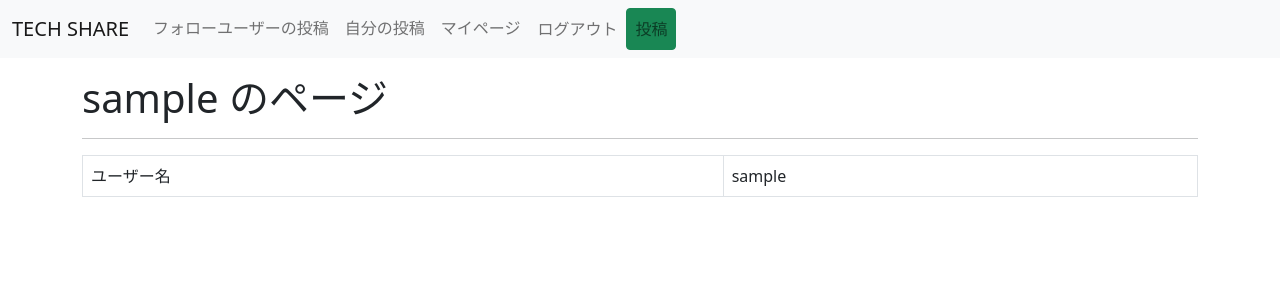
After one commit to NAOHIROITO2178/Django_Web_Application, a Django app: page /account/user_page/1/ in a window 1280 px wide. The commit adds this page. Shown: the top 300 px of the page. Run offline with Django 5.2, Linux system fonts and the light colour scheme; tables that the repository leaves empty hold one stand-in row (values such as "Sample post").

```diff
--- a/account/urls.py
+++ b/account/urls.py
@@ -6,8 +6,11 @@ app_name ='account'
 urlpatterns = [
     path('login/', views.Login.as_view(), name='login'), # 追加
     path('logout/', views.Logout.as_view(), name='logout'), # 追加
-    path('my_page/<int:pk>/', views.MyPage.as_view(), name='my_page'), # 追加
-    path('user_update/<int:pk>', views.UserUpdate.as_view(), name='user_update'), # 登録情報の更新
+    # ログインユーザーのマイページ
+    path('my_page/', views.MyPage.as_view(), name='my_page'),  # pk不要で自分のページを表示
+    # 他のユーザーのマイページ
+    path('user_page/<int:pk>/', views.UserPage.as_view(), name='user_page'),  # 他ユーザーのページ
+    path('user_update/<int:pk>', views.UserUpdate.as_view(), name='user_update'),
     path('signup/', views.Signup.as_view(), name='signup'), # サインアップ
     path('signup_done/', views.SignupDone.as_view(), name='signup_done'), # サインアップ完了
     path('password_change/', views.PasswordChange.as_view(), name='password_change'), # パスワード変更
--- a/account/views.py
+++ b/account/views.py
@@ -1,4 +1,4 @@
-from django.shortcuts import render, redirect, resolve_url # 追加
+from django.shortcuts import render, redirect, resolve_url, get_object_or_404 # 追加
 from django.views import generic
 from django.contrib.auth.views import LoginView, LogoutView, PasswordChangeView, PasswordChangeDoneView # 追加
 from django.contrib.auth import get_user_model # 追加
@@ -40,11 +40,21 @@ class OnlyYouMixin(UserPassesTestMixin):
         return user.pk == self.kwargs['pk']
 
 
-'''マイページ'''
-class MyPage(OnlyYouMixin, generic.DetailView):
+class MyPage(LoginRequiredMixin, generic.DetailView):
     model = User
     template_name = 'account/my_page.html'
-    # モデル名小文字(user)でモデルインスタンスがテンプレートファイルに渡される
+
+    def get_object(self):
+        # ログインしているユーザーの情報を取得
+        return self.request.user
+
+class UserPage(generic.DetailView):
+    model = User
+    template_name = 'account/user_page.html'
+
+    def get_object(self):
+        # 他のユーザーの情報を取得
+        return get_object_or_404(User, pk=self.kwargs['pk'])
 
 '''サインアップ'''
 class Signup(generic.CreateView):
--- a/snsapp/views.py
+++ b/snsapp/views.py
@@ -17,14 +17,13 @@ from .serializer import PostSerializer, ConnectionSerializer, CommentSerializer
 # Djangoは私たちのために1つのキーを作成し（デフォルトでは、各レコードごとに1ずつ増える数字で、たとえば1、2、3です）、
 # 各投稿に pk というフィールド名で追加します。
 
-
 class Home(LoginRequiredMixin, ListView):
-    """HOMEページで、日本語のIT・Web業界関連の新着ニュースを表示"""
     model = Post
     template_name = 'snsapp/list.html'
 
     def get_context_data(self, **kwargs):
         context = super().get_context_data(**kwargs)
+        return context
 
 class MyPost(LoginRequiredMixin, ListView):
    """自分の投稿のみ表示"""
--- /dev/null
+++ b/template/account/user_page.html
@@ -0,0 +1,19 @@
+{% extends 'base.html' %}
+
+{% block content %}
+<div class="container">
+  <h1>{{ user.username }} のページ</h1>
+  <hr>
+
+  <!-- 他のユーザーの情報 -->
+  <table class="table table-bordered">
+    <tbody>
+      <tr>
+        <td>ユーザー名</td>
+        <td>{{ user.username }}</td>
+      </tr>
+    </tbody>
+  </table>
+
+</div>
+{% endblock %}
--- a/template/base.html
+++ b/template/base.html
@@ -31,7 +31,7 @@
               <a class="nav-link" href="{% url 'account:login' %}">ログイン</a>
               <a class="nav-link" href="{% url 'account:signup' %}">サインアップ</a>
               {% else %}
-              <a class="nav-link" href="{% url 'account:my_page' request.user.pk %}">マイページ</a>
+              <a class="nav-link" href="{% url 'account:my_page' %}">マイページ</a>
               <form action="{% url 'account:logout' %}" method="post">
                 {% csrf_token %}
                 <button type="submit" class="nav-link btn btn-link">ログアウト</button>
--- a/template/snsapp/detail.html
+++ b/template/snsapp/detail.html
@@ -10,7 +10,7 @@
   <div class="alert alert-success" role="alert">
       <p>カテゴリ：{{object.category}}</p>
       <p>タイトル：{{object.title}}</p>
-      <p>投稿者：{{object.user}}</p>
+      <p>投稿者：<a href="{% if user == object.user %}{% url 'account:my_page' %}{% else %}{% url 'account:user_page' object.user.pk %}{% endif %}">{{object.user.username}}</a></p>
       <p>投稿内容：{{ object.content | markdown_to_html | safe }}</p>
 
       {% if object.tag.all %}
--- a/template/snsapp/follow_list.html
+++ b/template/snsapp/follow_list.html
@@ -14,7 +14,7 @@
       <div class="alert alert-success" role="alert">
          <p>カテゴリ：{{item.category}}</p>
          <p>タイトル：<a href="{% url 'snsapp:detail' item.pk %}">{{item.title}}</a></p>
-         <p>投稿者：{{item.user.username}}</p>
+         <p>投稿者：<a href="{% if user == item.user %}{% url 'account:my_page' %}{% else %}{% url 'account:user_page' item.user.pk %}{% endif %}">{{item.user.username}}</a></p>
 
          {% if item.tag.all %}
          <p>
--- a/template/snsapp/list.html
+++ b/template/snsapp/list.html
@@ -14,8 +14,7 @@
       <div class="alert alert-success" role="alert">
          <p>カテゴリ：{{item.category}}</p>
          <p>タイトル：<a href="{% url 'snsapp:detail' item.pk %}">{{item.title}}</a></p>
-         <p>投稿者：{{item.user.username}}</p>
-
+         <p>投稿者：<a href="{% if user == item.user %}{% url 'account:my_page' %}{% else %}{% url 'account:user_page' item.user.pk %}{% endif %}">{{item.user.username}}</a></p>
          {% if item.tag.all %}
          <p>
            ハッシュタグ:
--- a/template/snsapp/mypost.html
+++ b/template/snsapp/mypost.html
@@ -14,7 +14,7 @@
       <div class="alert alert-success" role="alert">
          <p>カテゴリ：{{item.category}}</p>
          <p>タイトル：<a href="{% url 'snsapp:detail' item.pk %}">{{item.title}}</a></p>
-         <p>投稿者：{{item.user.username}}</p>
+         <p>投稿者：<a href="{% if user == item.user %}{% url 'account:my_page' %}{% else %}{% url 'account:user_page' item.user.pk %}{% endif %}">{{item.user.username}}</a></p>
 
          {% if item.tag.all %}
          <p>
--- a/template/snsapp/tagged_posts.html
+++ b/template/snsapp/tagged_posts.html
@@ -7,7 +7,7 @@
             <div class="alert alert-success" role="alert">
               <p>カテゴリ：{{item.category}}</p>
               <p>タイトル：<a href="{% url 'snsapp:detail' item.pk %}">{{item.title}}</a></p>
-              <p>投稿者：{{item.user.username}}</p>
+              <p>投稿者：<a href="{% if user == item.user %}{% url 'account:my_page' %}{% else %}{% url 'account:user_page' item.user.pk %}{% endif %}">{{item.user.username}}</a></p>
 
               {% if item.tag.all %}
               <p>
```
